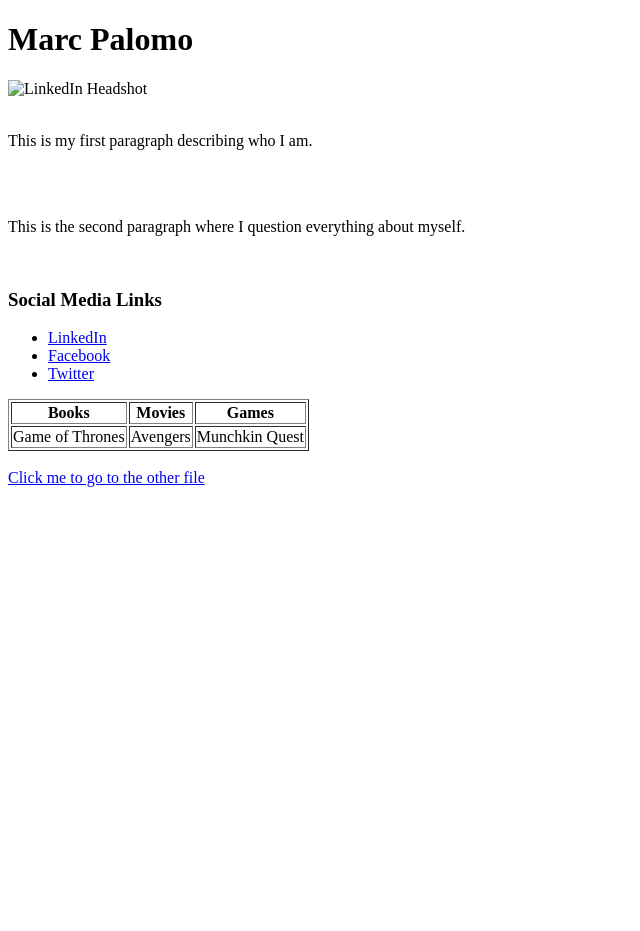
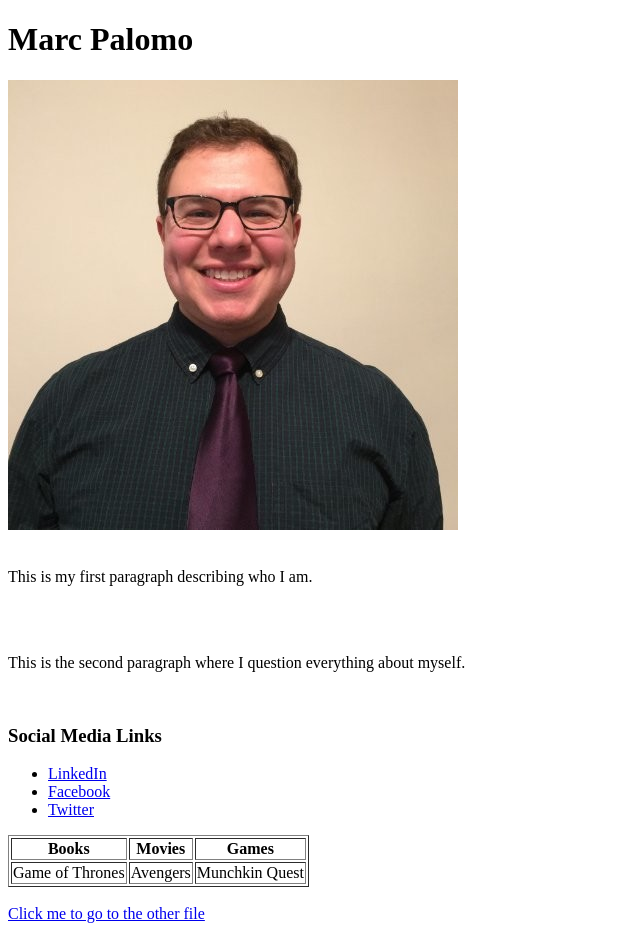
Before and after one commit to MarcPalomo/MarcPalomo.github.io, a plain HTML site: page index.html in a window 1280 px wide. Shown: the whole page, without its empty margins (0-640 px from the left). Before the commit the page ends 800 px from the top, so only its background shows below. Drawn offline with Linux system fonts and the light colour scheme.

Commit message:
please work picture

```diff
--- a/index.html
+++ b/index.html
@@ -7,7 +7,7 @@
 
 <body>
     <H1>Marc Palomo</H1>
-    <img src="assets/headshot.png" alt="LinkedIn Headshot">
+    <img src="https://github.com/MarcPalomo/MarcPalomo.github.io/blob/master/index_assets/headshot.png?raw=true" alt="LinkedIn Headshot">
     <br/>
     <br/>
     <p>
```
